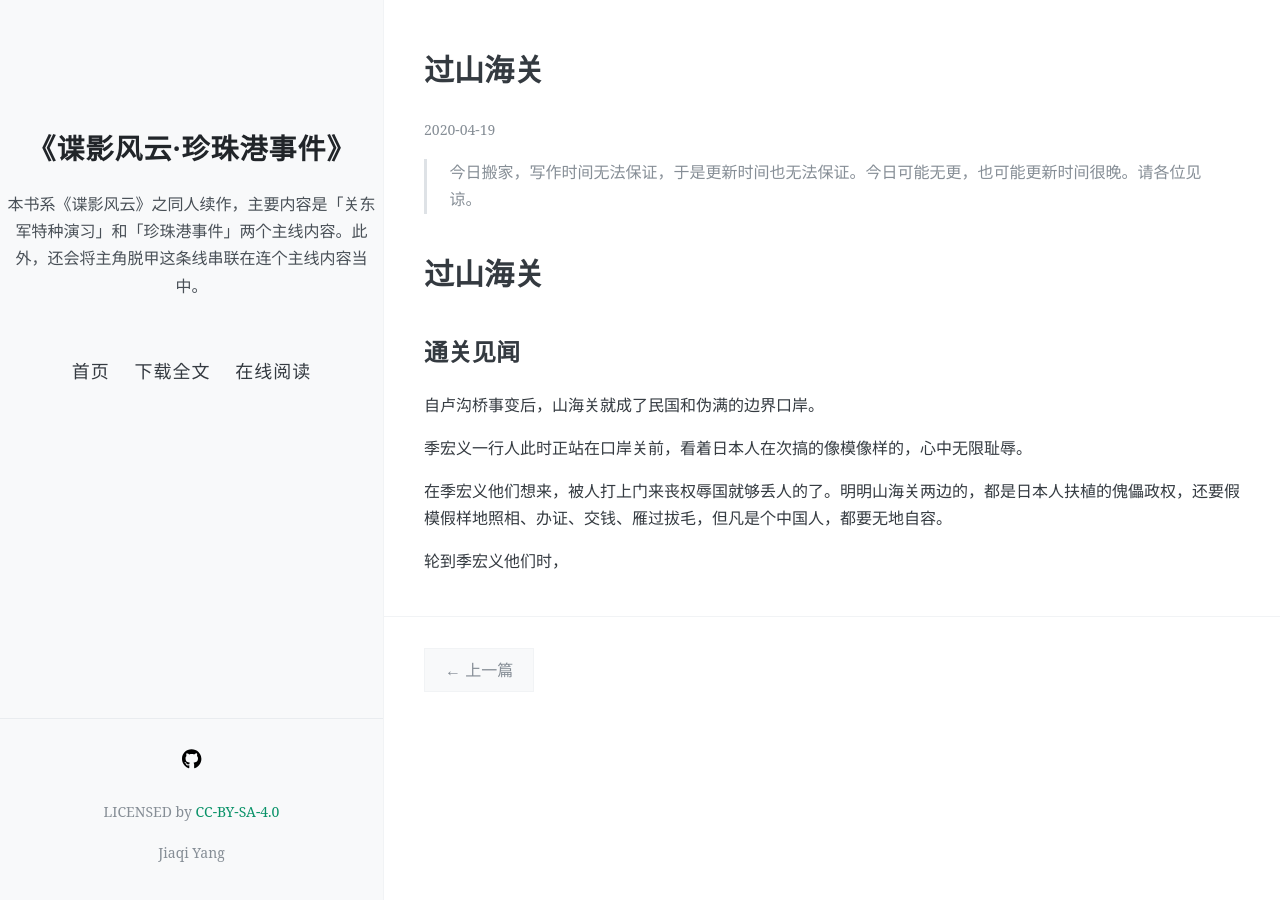
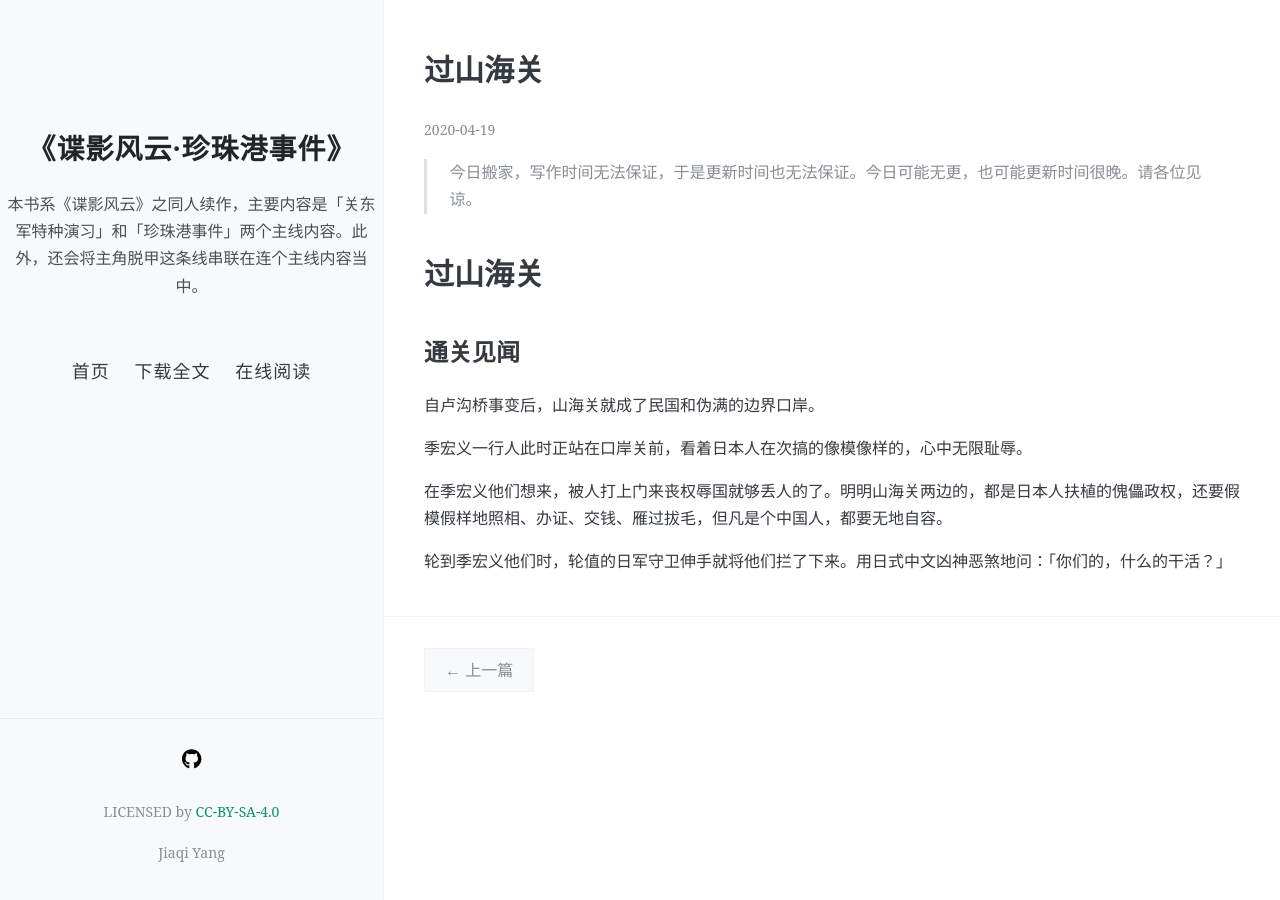
Before and after one commit to NingZhiheng/the-novel-pearl-harbor, a Jekyll site: the page built from docs/_posts/2020-04-19-过山海关.md, in a window 1280 px wide. Built offline with Jekyll 4.4.1, drawn with Linux system fonts in a browser that asks for light colours; nearby versions of some CDN libraries.

Commit message:
[sync] source synchronized: 2020-04-19 12:21:06

```diff
--- a/docs/_includes/04.md
+++ b/docs/_includes/04.md
@@ -8,6 +8,6 @@
 
 在季宏义他们想来，被人打上门来丧权辱国就够丢人的了。明明山海关两边的，都是日本人扶植的傀儡政权，还要假模假样地照相、办证、交钱、雁过拔毛，但凡是个中国人，都要无地自容。
 
-轮到季宏义他们时，
+轮到季宏义他们时，轮值的日军守卫伸手就将他们拦了下来。用日式中文凶神恶煞地问：「你们的，什么的干活？」
 
 <!-- ![01](../../../../images/01.jpg "东北华北示意图") -->
```
